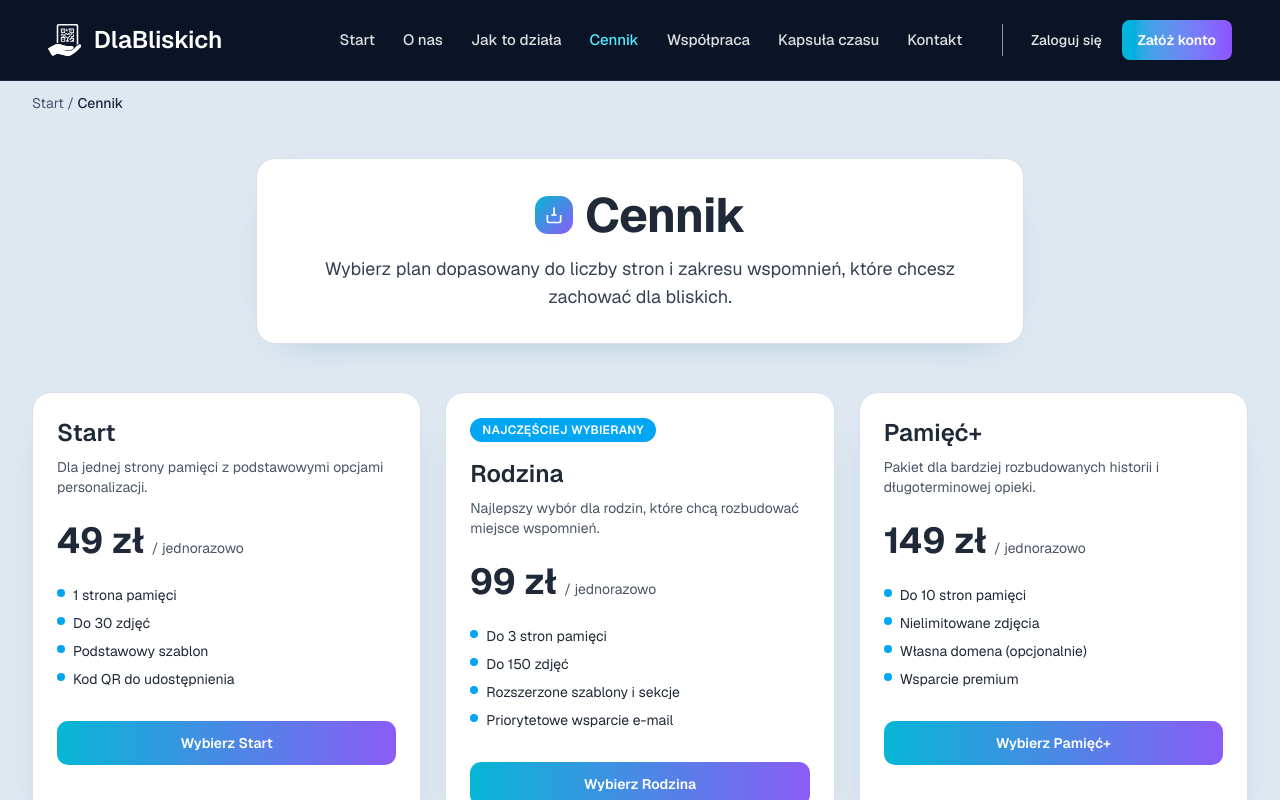
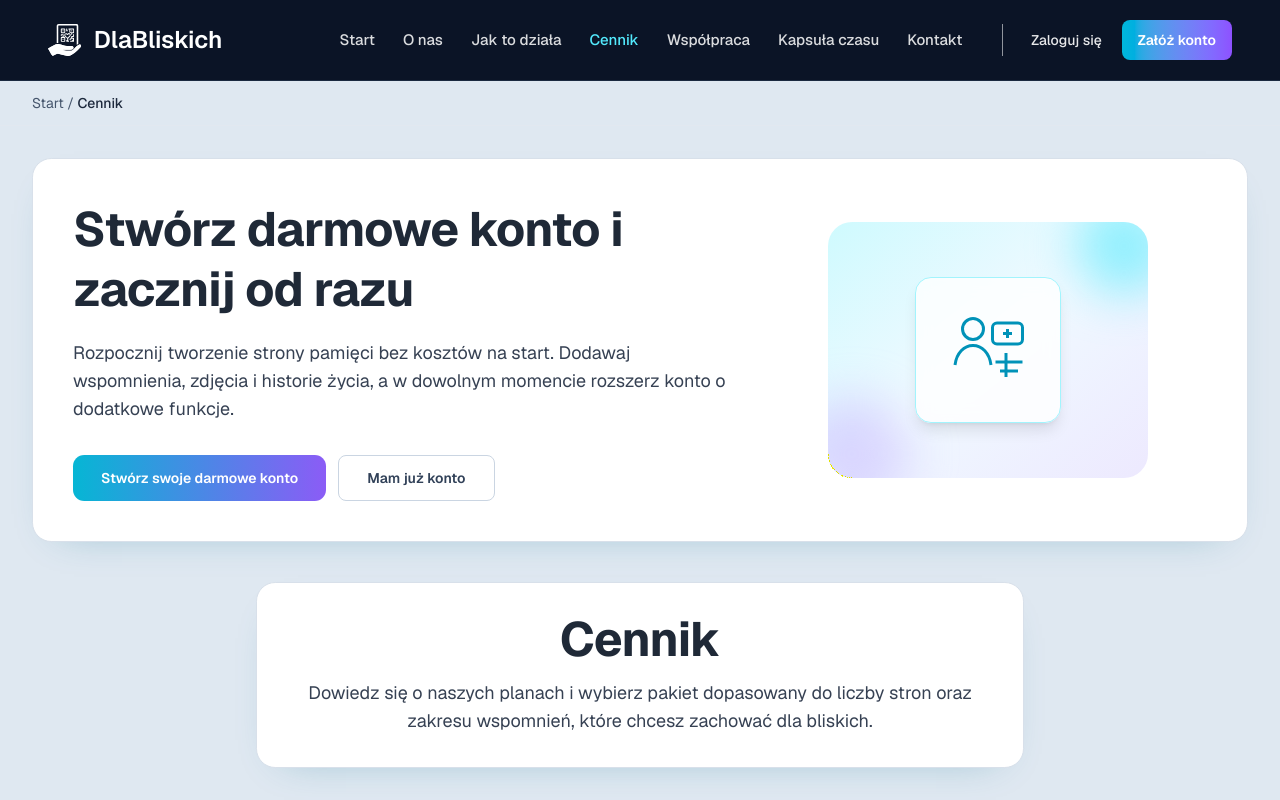
Before and after one commit to Marcinr1984/strona-informacyjna, a Next.js app: page /cennik in a window 1280 px wide. Shown: the top 800 px of the page. Built offline with nearby package versions, Linux system fonts and the light colour scheme.

Commit message:
Nowa sekcja darmowego konta na gorze cennika

```diff
--- a/app/cennik/page.tsx
+++ b/app/cennik/page.tsx
@@ -43,25 +43,67 @@ const plans = [
   },
 ];
 
+function CennikHeroIllustration() {
+  return (
+    <div className="relative mx-auto h-64 w-full max-w-[320px] overflow-hidden rounded-3xl bg-gradient-to-br from-cyan-100 via-sky-50 to-violet-100">
+      <div className="absolute -right-6 -top-6 h-24 w-24 rounded-full bg-cyan-300/60 blur-xl" />
+      <div className="absolute -bottom-8 -left-8 h-28 w-28 rounded-full bg-violet-300/50 blur-xl" />
+      <div className="absolute inset-0 flex items-center justify-center">
+        <div className="rounded-2xl border border-cyan-200 bg-white/80 p-6 shadow-lg backdrop-blur">
+          <svg viewBox="0 0 64 64" className="h-24 w-24 text-cyan-600" fill="none" stroke="currentColor" strokeWidth="2">
+            <circle cx="22" cy="18" r="7" />
+            <path d="M10 42c1-8 6-13 12-13s11 5 12 13" />
+            <rect x="35" y="14" width="20" height="14" rx="3" />
+            <path d="M45 18v6M42 21h6" />
+            <path d="M37 40h18" />
+            <path d="M40 46h12" />
+            <path d="M44 34v16" />
+          </svg>
+        </div>
+      </div>
+    </div>
+  );
+}
+
 export default function CennikPage() {
   return (
     <main className="page-shell">
-      <section className="panel mx-auto max-w-3xl p-8 text-center">
-        <div className="flex items-center justify-center gap-3">
-          <div className="icon-chip">
-            <svg viewBox="0 0 24 24" className="h-5 w-5" fill="none" stroke="currentColor" strokeWidth="2">
-              <path d="M20 12v7a2 2 0 0 1-2 2H6a2 2 0 0 1-2-2v-7" />
-              <path d="M9 12h6" />
-              <path d="M12 3v9" />
-            </svg>
+      <section className="panel overflow-hidden bg-[#f3f5f7] p-8 sm:p-10">
+        <div className="grid items-center gap-10 lg:grid-cols-[1.2fr_0.8fr]">
+          <div>
+            <h1 className="section-title text-4xl leading-tight sm:text-5xl">
+              Stwórz darmowe konto i zacznij od razu
+            </h1>
+            <p className="mt-5 max-w-2xl text-lg text-gray-700">
+              Rozpocznij tworzenie strony pamięci bez kosztów na start. Dodawaj wspomnienia,
+              zdjęcia i historie życia, a w dowolnym momencie rozszerz konto o dodatkowe funkcje.
+            </p>
+            <div className="mt-8 flex flex-wrap gap-3">
+              <a
+                href="https://qr.dlabliskich.pl/auth/register"
+                className="btn-primary px-7 py-3 text-sm"
+              >
+                Stwórz swoje darmowe konto
+              </a>
+              <a
+                href="https://qr.dlabliskich.pl/auth/login"
+                className="inline-flex rounded-lg border border-slate-300 bg-white px-7 py-3 text-sm font-semibold text-slate-700 transition-colors hover:bg-slate-50"
+              >
+                Mam już konto
+              </a>
+            </div>
           </div>
-          <h1 className="section-title text-4xl transition-colors duration-300 sm:text-5xl">
-            Cennik
-          </h1>
+          <CennikHeroIllustration />
         </div>
+      </section>
+
+      <section className="panel mx-auto mt-10 max-w-3xl p-8 text-center">
+        <h2 className="section-title text-4xl transition-colors duration-300 sm:text-5xl">
+          Cennik
+        </h2>
         <p className="mt-4 text-base text-gray-700 transition-colors duration-300 sm:text-lg">
-          Wybierz plan dopasowany do liczby stron i zakresu wspomnień, które chcesz
-          zachować dla bliskich.
+          Dowiedz się o naszych planach i wybierz pakiet dopasowany do liczby stron oraz
+          zakresu wspomnień, które chcesz zachować dla bliskich.
         </p>
       </section>
 
```
